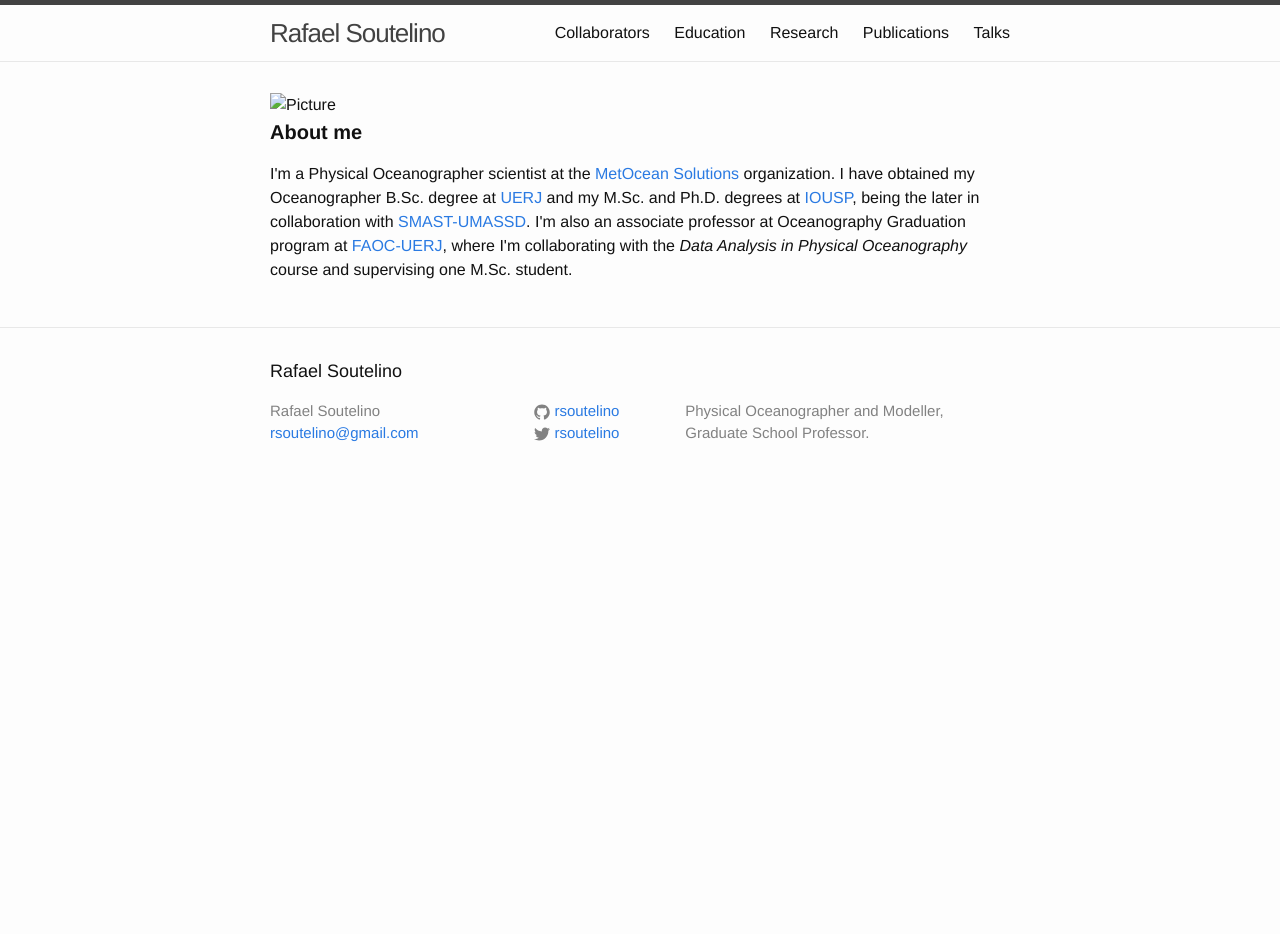
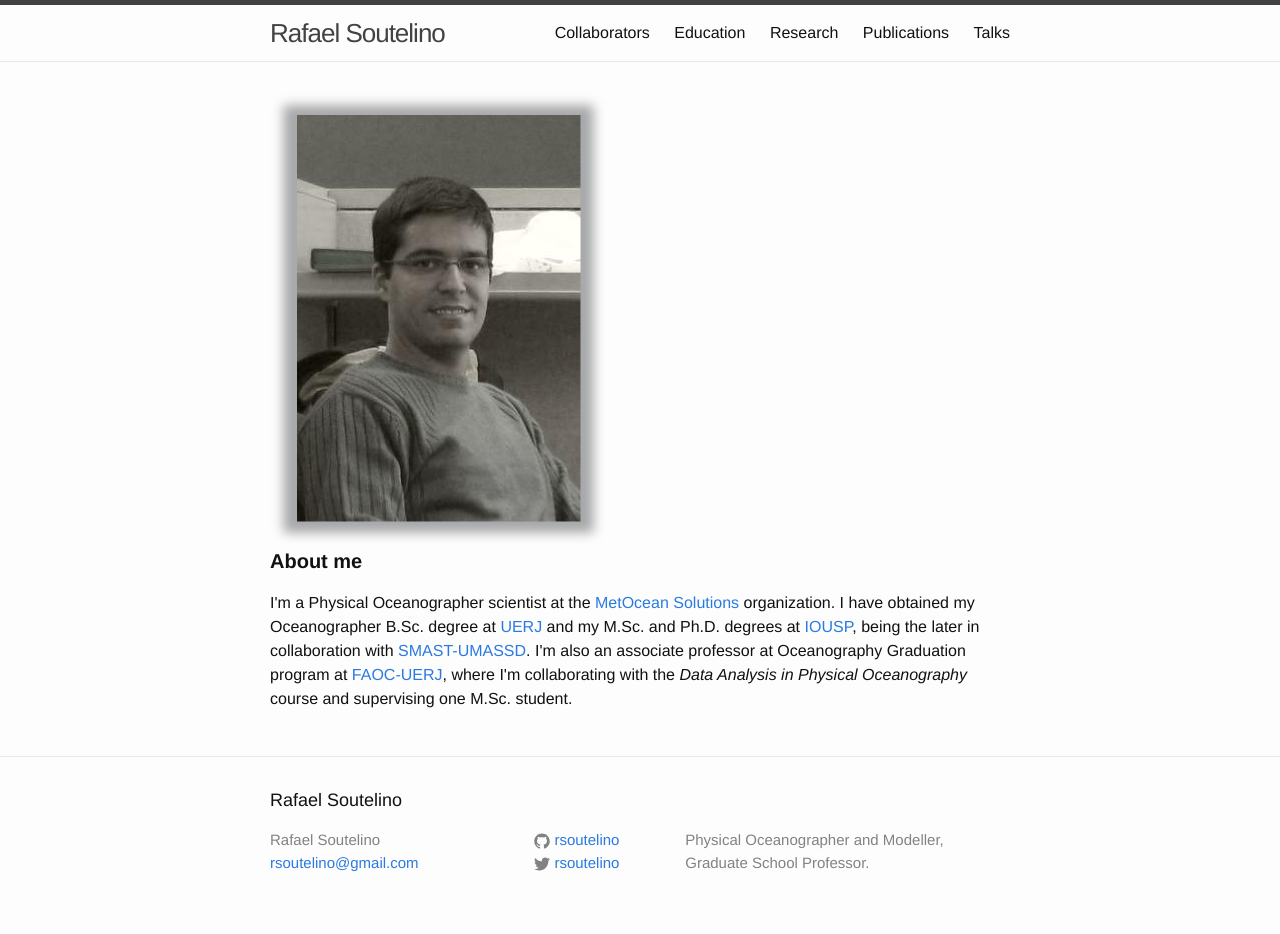
Before and after one commit to rsoutelino/rsoutelino.github.io, a Jekyll site: the page built from index.html, in a window 1280 px wide. Built offline with Jekyll 4.4.1, drawn with Linux system fonts in a browser that asks for light colours; the list of posts is cut into pages by our own code; before the commit the page ends 900 px from its top, so only the background shows below that.

Commit message:
fixed typo

```diff
--- a/index.html
+++ b/index.html
@@ -2,7 +2,7 @@
 layout: default
 ---
 
-<img src="/figs/soutelino.png" alt="Picture" style="width:auto;max-width:100%" />
+<img src="/pics/soutelino.png" alt="Picture" style="width:auto;max-width:100%" />
 
 <h1 class="page-heading"><b>About me</b></h1>
 
```
